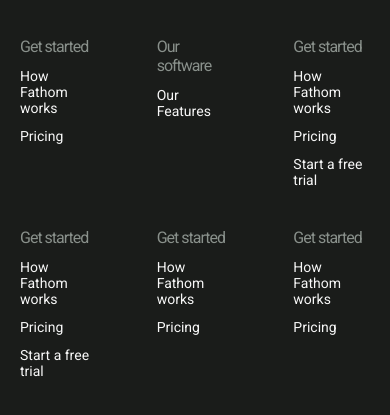
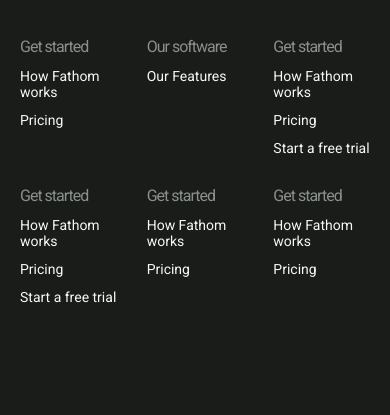
Before and after one commit to ayushcodes0/JeeArchiveMaterial, a plain HTML site: page index.html in a window 390 px wide. Shown: the part 3681-4096 px from the top of the page. Drawn offline with Linux system fonts and the light colour scheme.

Commit message:
Added some files

```diff
--- a/style.css
+++ b/style.css
@@ -495,4 +495,8 @@ body.light-mode .mobile-menu{
     .footer-left .rights{
         width: 100px;
     }
+
+    .footer-grid{
+        gap: 30px;
+    }
 }
```
